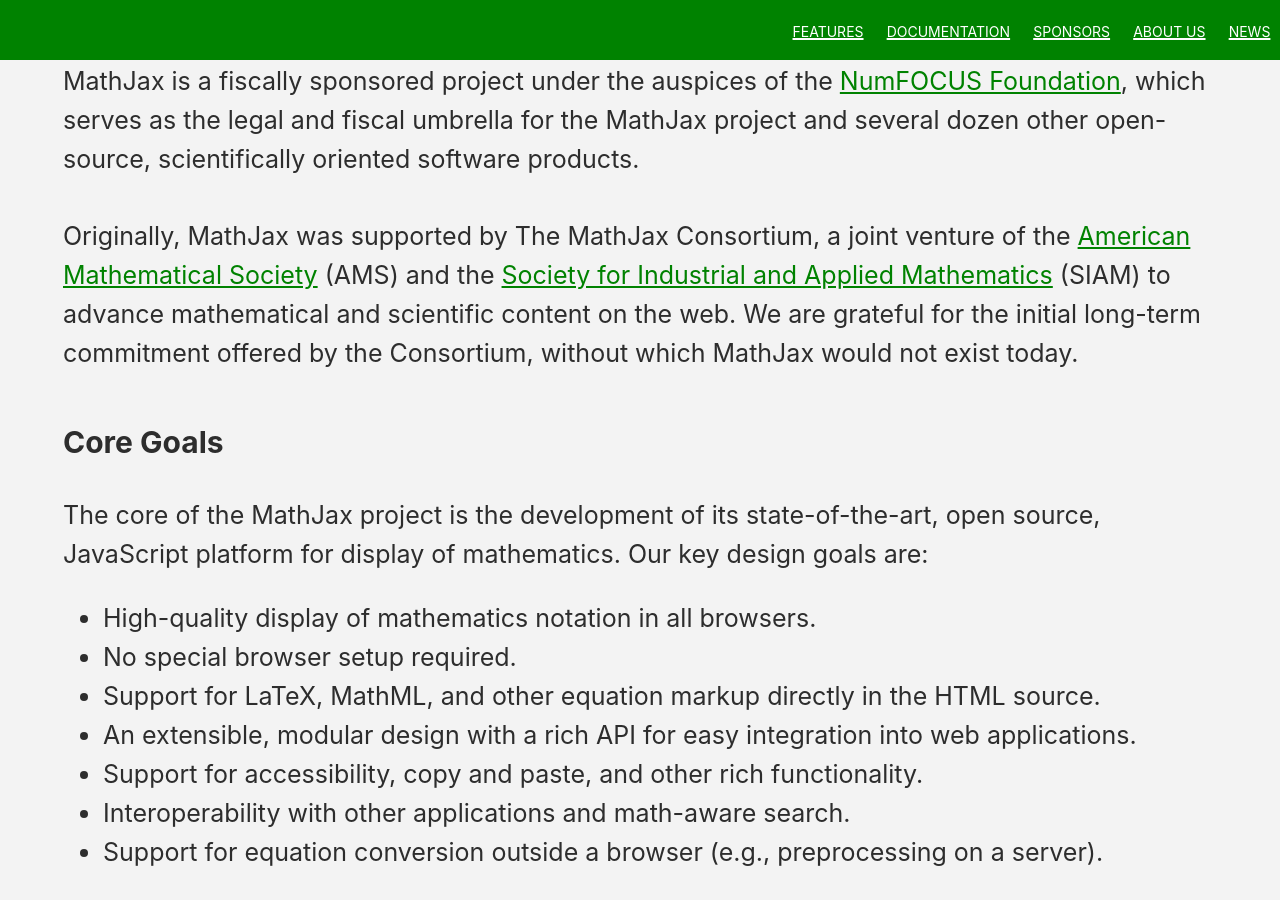
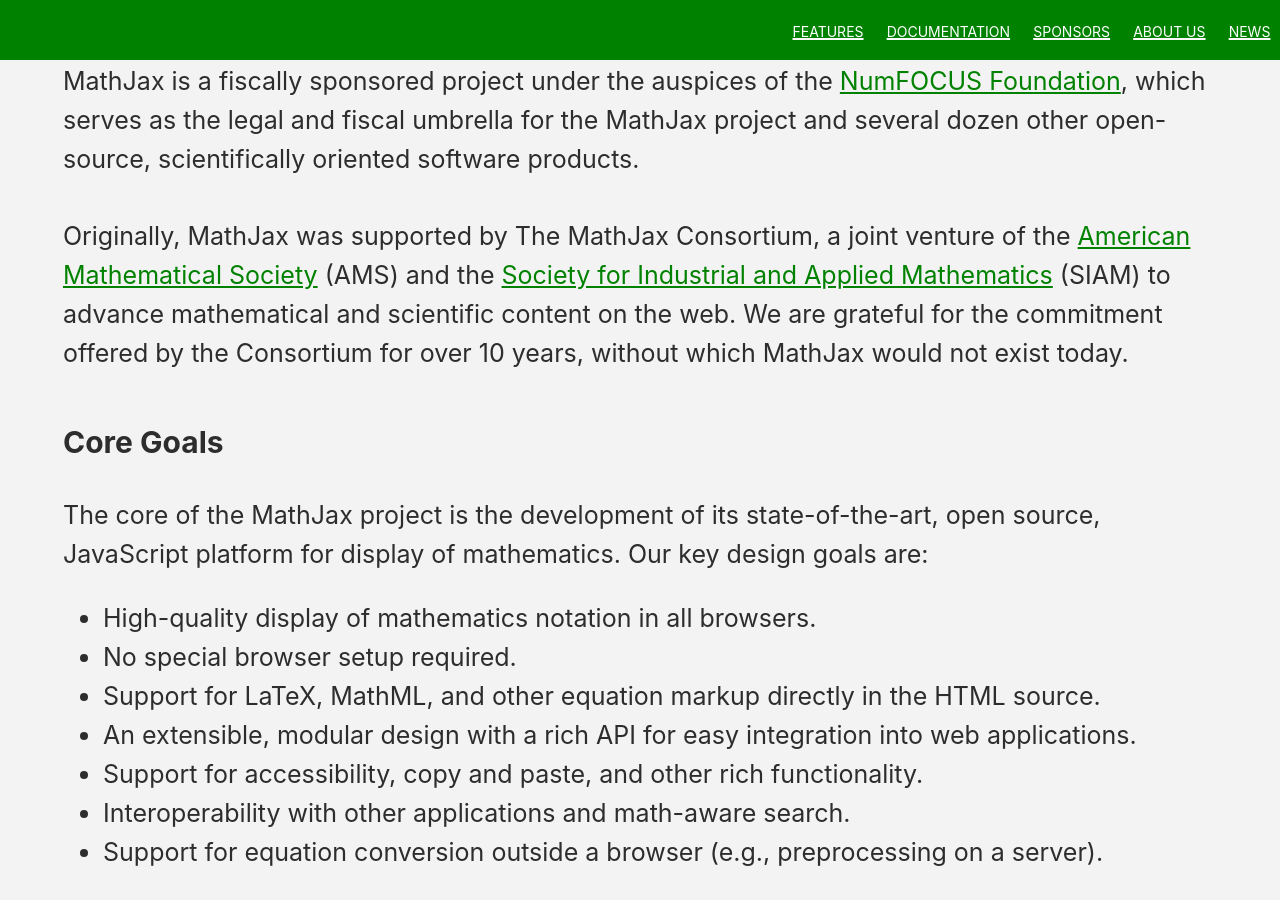
Before and after one commit to mathjax/MathJax-website, a Jekyll site: the page built from index.html, in a window 1280 px wide and 900 px high, scrolled down 6012 px. Built offline with Jekyll 4.4.1, drawn with Linux system fonts in a browser that asks for light colours; grey boxes are pictures that could not be loaded.

Commit message:
Update wording recommended by Volker

```diff
--- a/_config.yml
+++ b/_config.yml
@@ -2,7 +2,7 @@
 title: MathJax
 email: info@mathjax.org
 description: "Beautiful math in all browsers."
-baseurl: "."
+baseurl: ""
 url: "https://www.mathjax.org"
 author: MathJax Consortium
 TimeZone: America/New_York
--- a/_includes/frontpage/about.html
+++ b/_includes/frontpage/about.html
@@ -15,7 +15,7 @@
          <a href="http://www.ams.org">American Mathematical Society</a> (AMS) and the
          <a href="http://www.siam.org">Society for Industrial and Applied Mathematics</a> (SIAM)
          to advance mathematical and scientific content on the web.  We are grateful for the
-         initial long-term commitment offered by the Consortium, without which MathJax would
+         commitment offered by the Consortium for over 10 years, without which MathJax would
          not exist today.
       </p>
 
```
